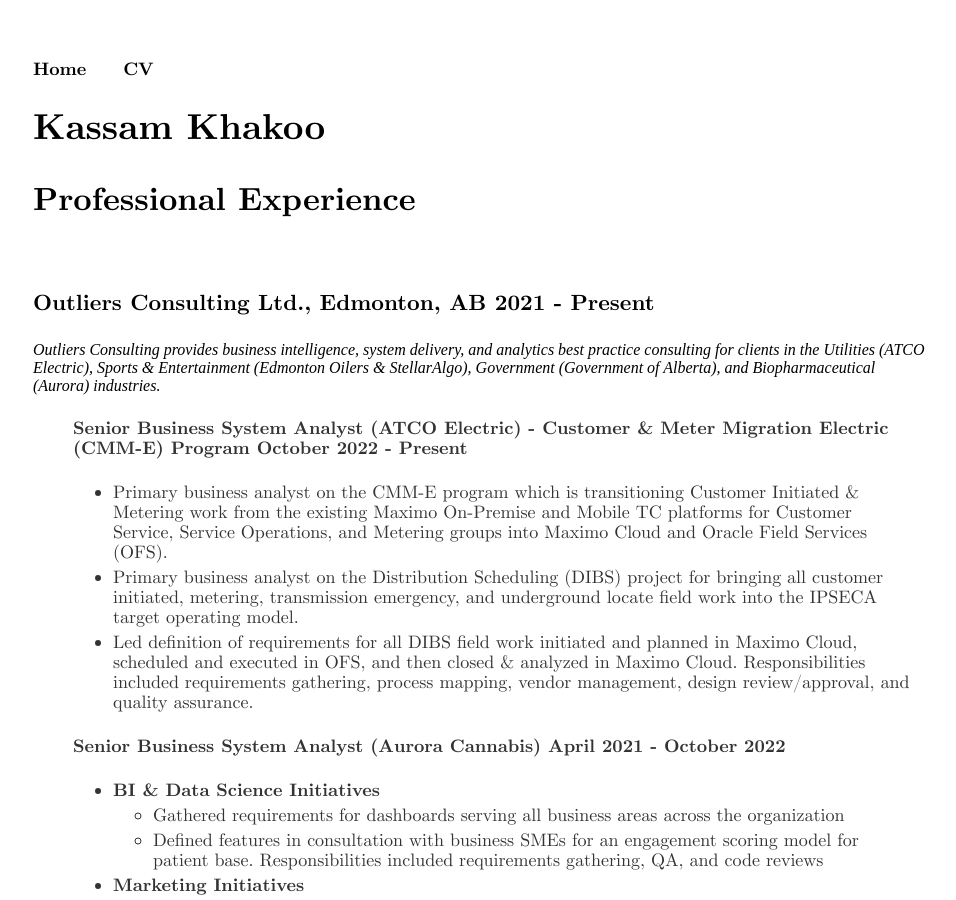
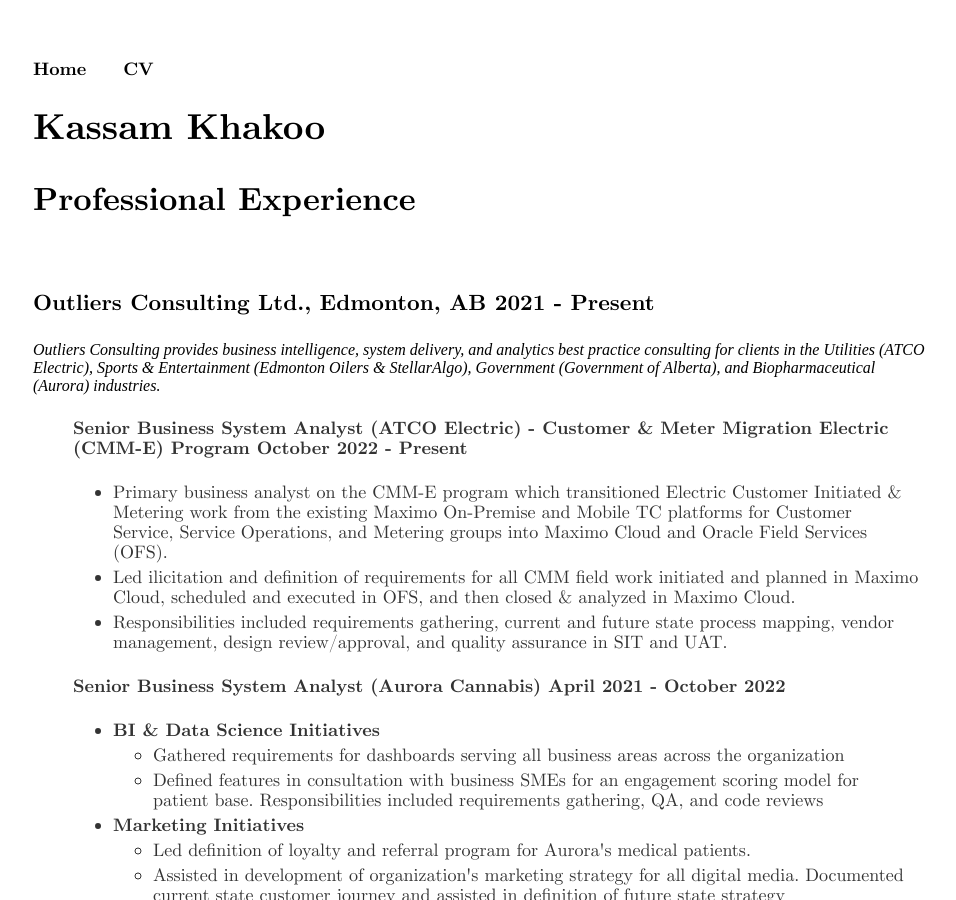
Before and after one commit to kassamkhakoo/kassamkhakoo.github.io, a Jekyll site: the page built from cv/index.html, in a window 1280 px wide and 900 px high. Shown: the whole window, without its empty margins (159-1115 px from the left). Built offline with Jekyll 4.4.1, drawn with Linux system fonts in a browser that asks for light colours.

Commit message:
Update index.html

```diff
--- a/cv/index.html
+++ b/cv/index.html
@@ -11,9 +11,9 @@
 	<ul>
 		<h4> <b>Senior Business System Analyst (ATCO Electric) - Customer & Meter Migration Electric (CMM-E) Program</b> October 2022 - Present</h4>
 		<ul style="list-style-type:disc">
-			<li>Primary business analyst on the CMM-E program which is transitioning Customer Initiated & Metering work from the existing Maximo On-Premise and Mobile TC platforms for Customer Service, Service Operations, and Metering groups into Maximo Cloud and Oracle Field Services (OFS).</li>
-			<li>Primary business analyst on the Distribution Scheduling (DIBS) project for bringing all customer initiated, metering, transmission emergency, and underground locate field work into the IPSECA target operating model.</li>
-			<li>Led definition of requirements for all DIBS field work initiated and planned in Maximo Cloud, scheduled and executed in OFS, and then closed & analyzed in Maximo Cloud.  Responsibilities included requirements gathering, process mapping, vendor management, design review/approval, and quality assurance.</li>
+			<li>Primary business analyst on the CMM-E program which transitioned Electric Customer Initiated & Metering work from the existing Maximo On-Premise and Mobile TC platforms for Customer Service, Service Operations, and Metering groups into Maximo Cloud and Oracle Field Services (OFS).</li>
+			<li>Led ilicitation and definition of requirements for all CMM field work initiated and planned in Maximo Cloud, scheduled and executed in OFS, and then closed & analyzed in Maximo Cloud.</li>
+			<li>Responsibilities included requirements gathering, current and future state process mapping, vendor management, design review/approval, and quality assurance in SIT and UAT.</li>
 		</ul>
 		<h4> <b>Senior Business System Analyst (Aurora Cannabis)</b> April 2021 - October 2022</h4>
 		<ul style="list-style-type:disc">
```
